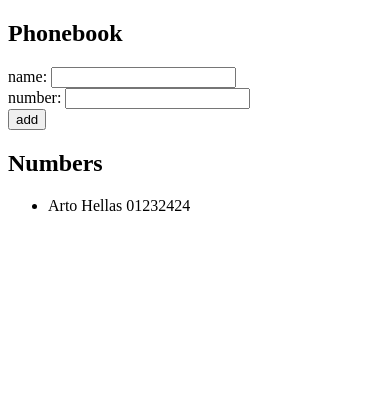
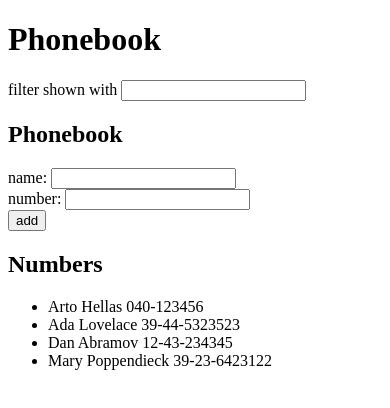
Before and after one commit to rffgrayson/fullstackopen, a React (Vite) app in the folder part2/phonebook/: page / in a window 390 px wide. Shown: the top 408 px of the page. Built offline with nearby package versions, Linux system fonts and the light colour scheme.

Commit message:
feats(2.9): Implement search filter for phonebook

```diff
--- a/part2/phonebook/src/App.jsx
+++ b/part2/phonebook/src/App.jsx
@@ -1,11 +1,15 @@
 import { useState } from 'react'
 
 const App = () => {
-  const [persons, setPersons] = useState([
-    { name: 'Arto Hellas' , number: '01232424' }
+   const [persons, setPersons] = useState([
+    { name: 'Arto Hellas', number: '040-123456', id: 1 },
+    { name: 'Ada Lovelace', number: '39-44-5323523', id: 2 },
+    { name: 'Dan Abramov', number: '12-43-234345', id: 3 },
+    { name: 'Mary Poppendieck', number: '39-23-6423122', id: 4 }
   ])
   const [newName, setNewName] = useState('')
   const [newNumber, setNewNumber] = useState('')
+  const [filterPerson, setFilterPerson] = useState('')
 
   const addName = (event) => {
     event.preventDefault()
@@ -21,15 +25,29 @@
 
     const nameObject = {
       name: newName,
-      number: newNumber
+      number: newNumber,
+      id: persons.length + 1
     }
 
     setPersons(persons.concat(nameObject))
     setNewName('')
     setNewNumber('')
   }
+
+ const personsToShow = filterPerson === '' ? persons : persons.filter(person =>
+      person.name.toLowerCase().includes(filterPerson.toLowerCase()))
+
   return (
     <div>
+      <h1>Phonebook</h1>
+      <form onSubmit={addName}>
+        <div>
+          filter shown with <input
+                    value={filterPerson}
+                    onChange={(event) => setFilterPerson(event.target.value)}
+                />
+        </div>
+      </form>
       <h2>Phonebook</h2>
       <form onSubmit={addName}>
         <div>
@@ -50,11 +68,11 @@
       </form>
 
       <h2>Numbers</h2>
-       <ul>
-      {persons.map((person) => (
-       <li key={person.name}>{person.name} {person.number}</li>
-      ))}
-    </ul>
+      <ul>
+        {personsToShow.map(person =>
+          <li key={person.id}>{person.name} {person.number}</li>
+        )}
+      </ul>
     </div>
   )
 }
```
